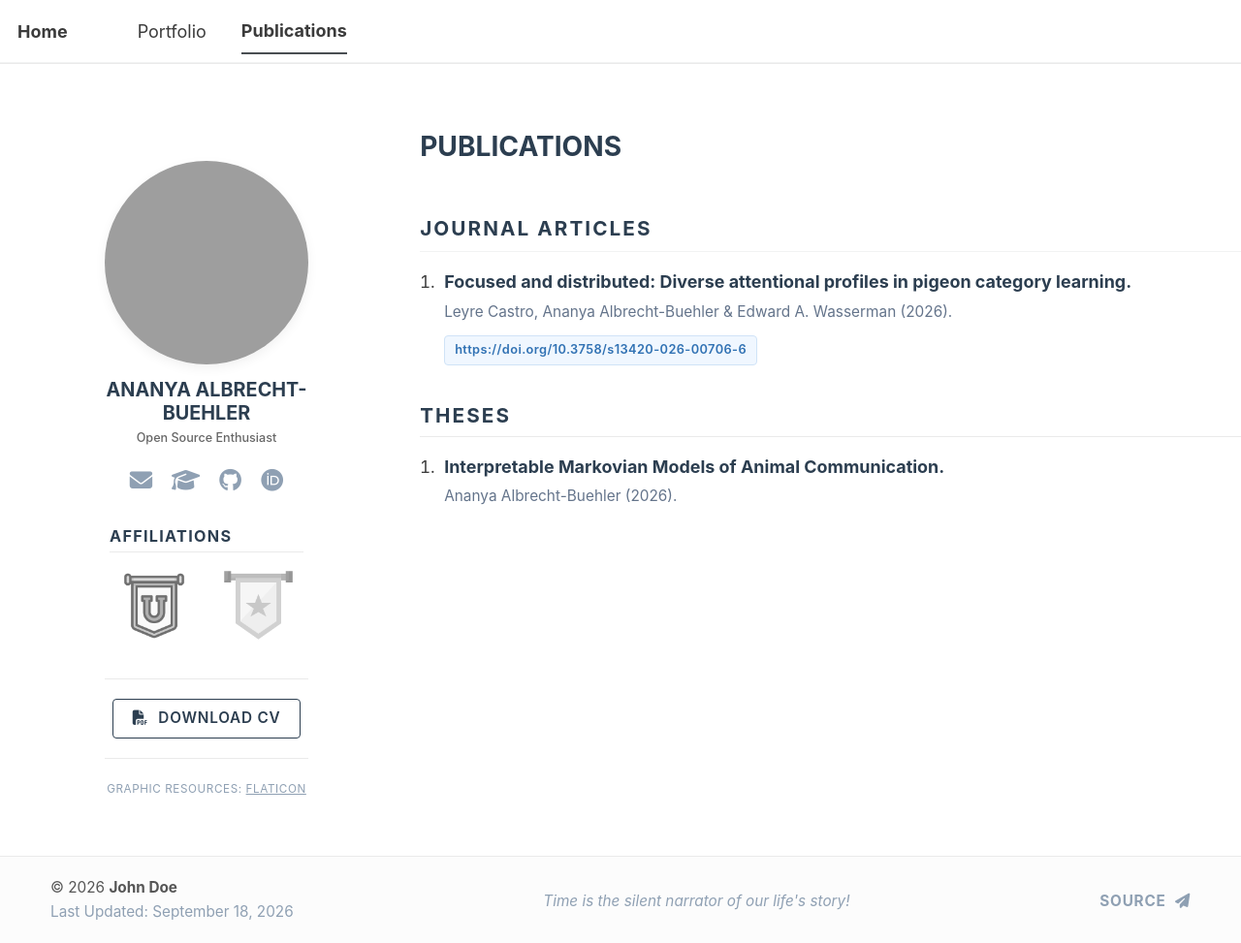
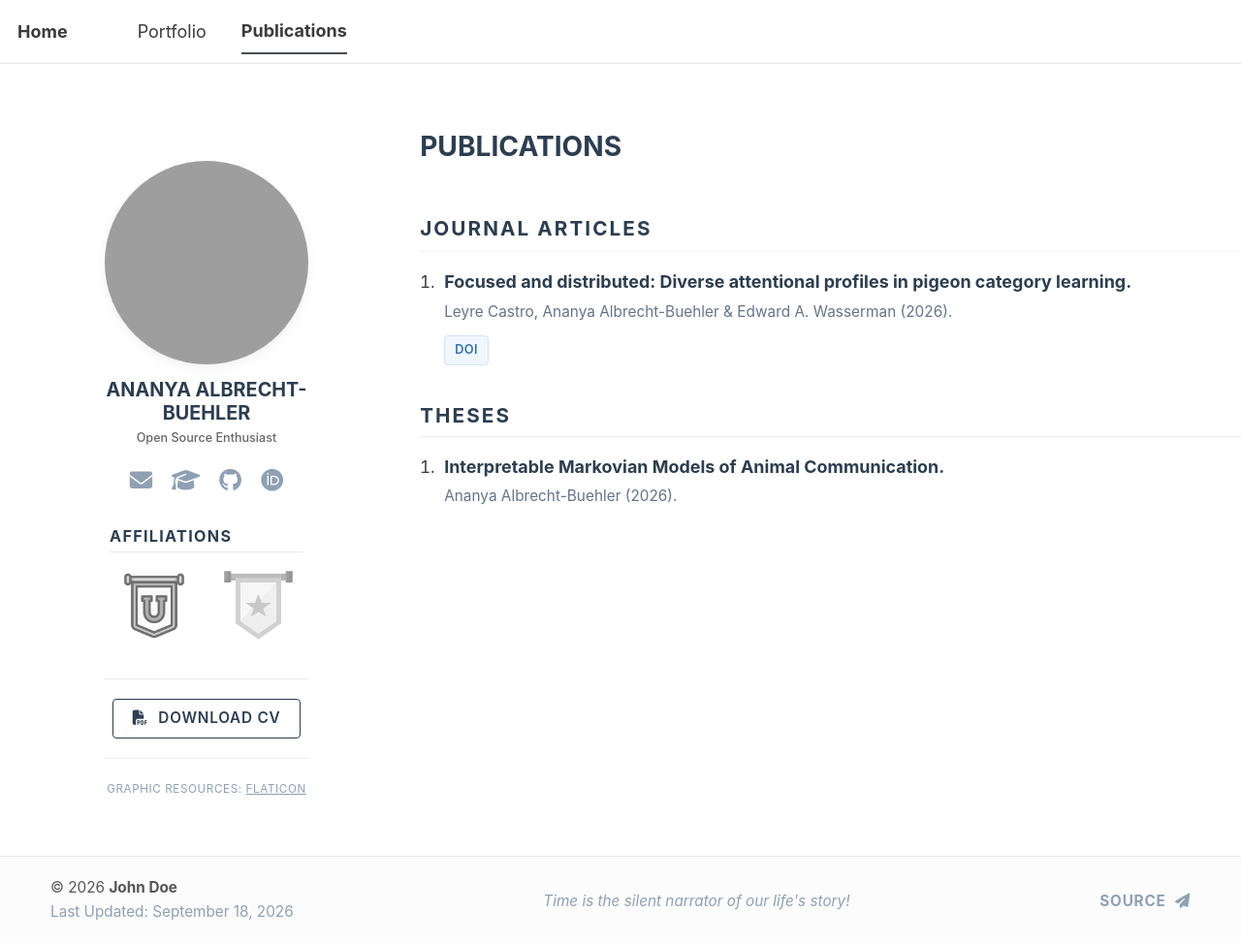
Before and after one commit to aalbrechtbuehler/aalbrechtbuehler, a Jekyll site: the page built from _pages/publications.html, in a window 1280 px wide and 973 px high. Shown: the whole window at 97% size. Built offline with Jekyll 4.4.1, drawn with Linux system fonts in a browser that asks for light colours; a script bundle is joined from its source files by our own code; library files that are not in the unit come from our copies.

Commit message:
Update publications.html

```diff
--- a/_pages/publications.html
+++ b/_pages/publications.html
@@ -185,7 +185,7 @@ author_profile: false
     <span class="paper-title">Focused and distributed: Diverse attentional profiles in pigeon category learning.</span>
     <div class="authors-list">Leyre Castro, Ananya Albrecht-Buehler & Edward A. Wasserman (2026).</div>
     <div class="paper-meta">
-      <span class="meta-btn doi-btn" data-full="#">https://doi.org/10.3758/s13420-026-00706-6</span>
+      <span class="meta-btn doi-btn" data-full="https://doi.org/10.3758/s13420-026-00706-6">DOI</span>
     </div>
     <div class="info-box details-info"></div>
     </div>
```
